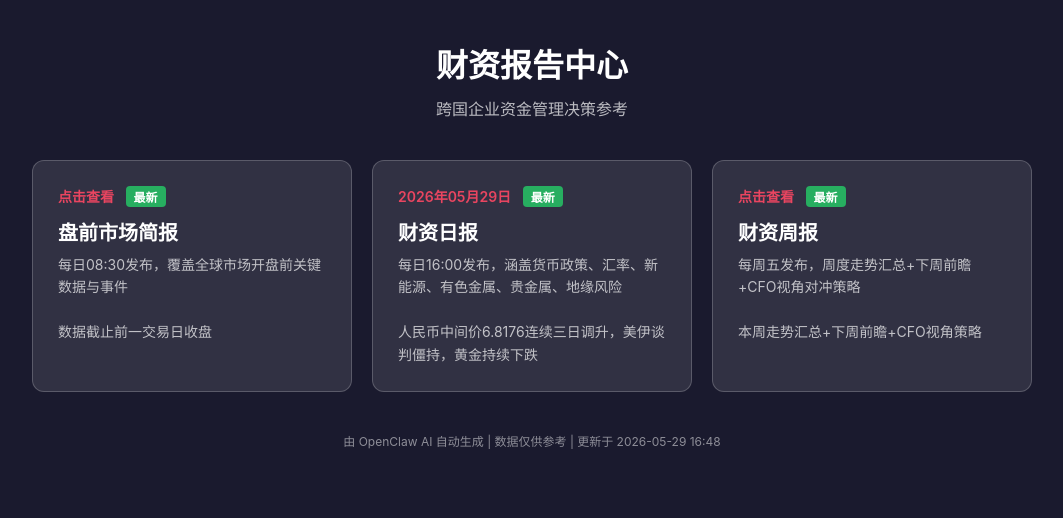
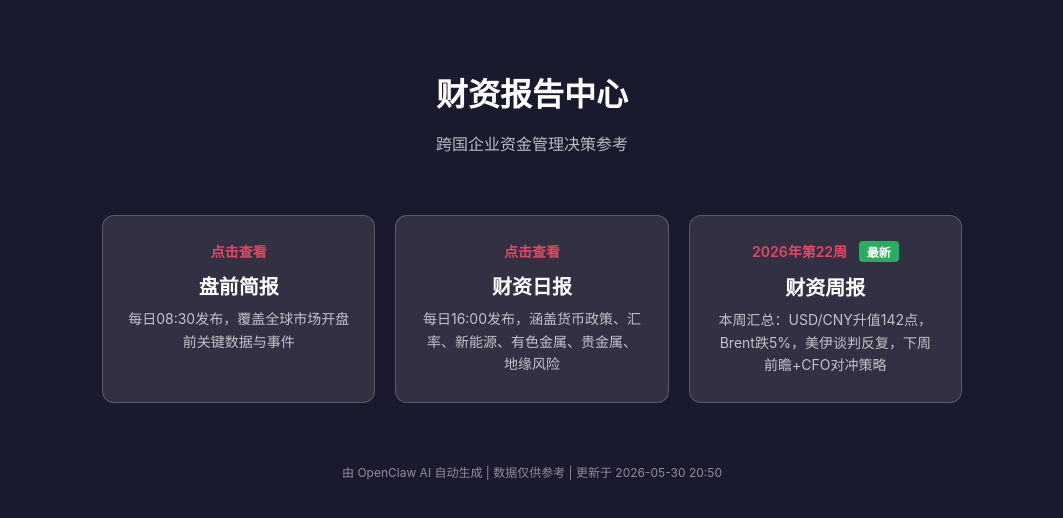
Before and after one commit to qinzheng1983/pre-market-dashboard, a plain HTML site: page docs/dashboard.html in a window 1280 px wide. Shown: the whole page, without its empty margins (108-1171 px from the left). Drawn offline with Linux system fonts and the light colour scheme.

Commit message:
Update dashboard for finance-weekly 2026w22

```diff
--- a/docs/dashboard.html
+++ b/docs/dashboard.html
@@ -1,120 +1,24 @@
 <!DOCTYPE html>
 <html lang="zh-CN">
-<head>
-    <meta charset="UTF-8">
-    <meta name="viewport" content="width=device-width, initial-scale=1.0">
-    <title>财资报告中心</title>
-    <style>
-        * { margin: 0; padding: 0; box-sizing: border-box; }
-        body {
-            font-family: -apple-system, BlinkMacSystemFont, 'Segoe UI', 'PingFang SC', 'Microsoft YaHei', sans-serif;
-            background: #1a1a2e;
-            color: white;
-            min-height: 100vh;
-            display: flex;
-            flex-direction: column;
-            align-items: center;
-            padding: 40px 20px;
-        }
-        .header {
-            text-align: center;
-            margin-bottom: 40px;
-        }
-        .header h1 {
-            font-size: 32px;
-            font-weight: 600;
-            margin-bottom: 10px;
-        }
-        .header p {
-            font-size: 16px;
-            opacity: 0.7;
-        }
-        .report-grid {
-            display: grid;
-            grid-template-columns: repeat(auto-fit, minmax(280px, 1fr));
-            gap: 20px;
-            max-width: 1000px;
-            width: 100%;
-        }
-        .report-card {
-            background: rgba(255,255,255,0.1);
-            border: 1px solid rgba(255,255,255,0.2);
-            border-radius: 12px;
-            padding: 25px;
-            transition: all 0.3s;
-            text-decoration: none;
-            color: white;
-            display: block;
-        }
-        .report-card:hover {
-            transform: translateY(-5px);
-            background: rgba(255,255,255,0.15);
-            border-color: #e94560;
-        }
-        .report-card .date {
-            font-size: 14px;
-            color: #e94560;
-            font-weight: 600;
-            margin-bottom: 10px;
-        }
-        .report-card .title {
-            font-size: 20px;
-            font-weight: 600;
-            margin-bottom: 8px;
-        }
-        .report-card .desc {
-            font-size: 14px;
-            opacity: 0.7;
-            line-height: 1.6;
-        }
-        .footer {
-            margin-top: 40px;
-            text-align: center;
-            font-size: 12px;
-            opacity: 0.5;
-        }
-        .badge {
-            display: inline-block;
-            background: #27ae60;
-            color: white;
-            padding: 2px 8px;
-            border-radius: 4px;
-            font-size: 12px;
-            margin-left: 8px;
-        }
-    </style>
-</head>
+<head><meta charset="UTF-8"><meta name="viewport" content="width=device-width, initial-scale=1.0"><title>财资报告中心</title>
+<style>
+body{font-family:-apple-system,BlinkMacSystemFont,'Segoe UI','PingFang SC','Microsoft YaHei',sans-serif;background:#1a1a2e;color:white;min-height:100vh;padding:40px 20px;text-align:center}
+.header{margin-bottom:40px}.header h1{font-size:32px;margin-bottom:10px}.header p{font-size:16px;opacity:.7}
+.report-grid{display:table;width:100%;max-width:900px;margin:0 auto;border-spacing:20px}
+.report-card{display:table-cell;width:33%;background:rgba(255,255,255,.1);border:1px solid rgba(255,255,255,.2);border-radius:12px;padding:25px;text-decoration:none;color:white;vertical-align:top}
+.report-card:hover{background:rgba(255,255,255,.15);border-color:#e94560}
+.date{font-size:14px;color:#e94560;font-weight:600;margin-bottom:10px}
+.title{font-size:20px;font-weight:600;margin-bottom:8px}
+.desc{font-size:14px;opacity:.7;line-height:1.6}
+.badge{display:inline-block;background:#27ae60;color:white;padding:2px 8px;border-radius:4px;font-size:12px;margin-left:8px}
+.footer{margin-top:40px;font-size:12px;opacity:.5}
+</style></head>
 <body>
-    <div class="header">
-        <h1>财资报告中心</h1>
-        <p>跨国企业资金管理决策参考</p>
-    </div>
-
-    <div class="report-grid">
-        <!-- 盘前简报 -->
-        <a href="index.html" class="report-card">
-            <div class="date">点击查看 <span class="badge">最新</span></div>
-            <div class="title">盘前市场简报</div>
-            <div class="desc">每日08:30发布，覆盖全球市场开盘前关键数据与事件<br><br>数据截止前一交易日收盘</div>
-        </a>
-
-        <!-- 财资日报 -->
-        <a href="finance-daily/20260529.html" class="report-card">
-            <div class="date">2026年05月29日 <span class="badge">最新</span></div>
-            <div class="title">财资日报</div>
-            <div class="desc">每日16:00发布，涵盖货币政策、汇率、新能源、有色金属、贵金属、地缘风险<br><br>人民币中间价6.8176连续三日调升，美伊谈判僵持，黄金持续下跌</div>
-        </a>
-
-        <!-- 财资周报 -->
-        <a href="finance-weekly/2026w17.html" class="report-card">
-            <div class="date">点击查看 <span class="badge">最新</span></div>
-            <div class="title">财资周报</div>
-            <div class="desc">每周五发布，周度走势汇总+下周前瞻+CFO视角对冲策略<br><br>本周走势汇总+下周前瞻+CFO视角策略</div>
-        </a>
-    </div>
-
-    <div class="footer">
-        由 OpenClaw AI 自动生成 | 数据仅供参考 | 更新于 2026-05-29 16:48
-    </div>
-</body>
-</html>
+<div class="header"><h1>财资报告中心</h1><p>跨国企业资金管理决策参考</p></div>
+<div class="report-grid">
+<a href="index.html" class="report-card"><div class="date">点击查看</div><div class="title">盘前简报</div><div class="desc">每日08:30发布，覆盖全球市场开盘前关键数据与事件</div></a>
+<a href="finance-daily/20260424.html" class="report-card"><div class="date">点击查看</div><div class="title">财资日报</div><div class="desc">每日16:00发布，涵盖货币政策、汇率、新能源、有色金属、贵金属、地缘风险</div></a>
+<a href="finance-weekly/2026w22.html" class="report-card"><div class="date">2026年第22周 <span class="badge">最新</span></div><div class="title">财资周报</div><div class="desc">本周汇总：USD/CNY升值142点，Brent跌5%，美伊谈判反复，下周前瞻+CFO对冲策略</div></a>
+</div>
+<div class="footer">由 OpenClaw AI 自动生成 | 数据仅供参考 | 更新于 2026-05-30 20:50</div>
+</body></html>
```
